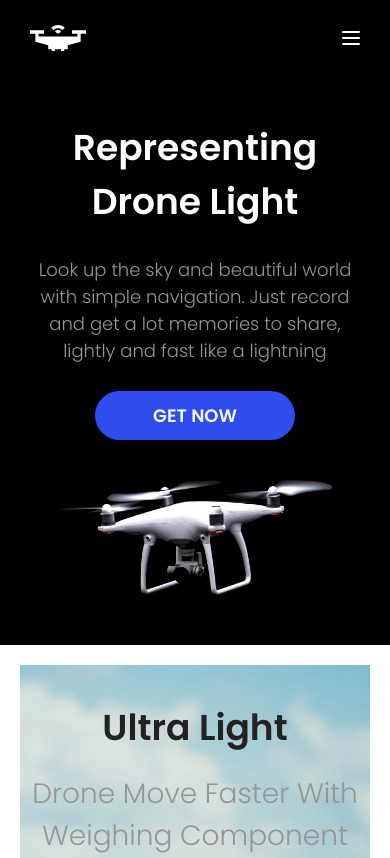
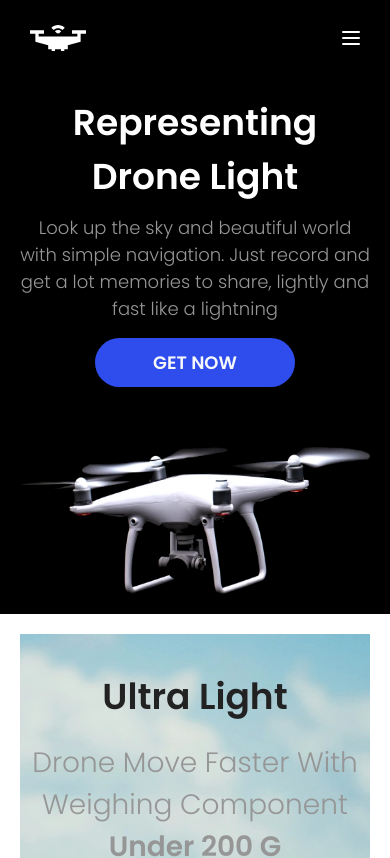
Before and after one commit to prspro/bwa-site, a React (Create React App) app: page / in a window 390 px wide. Shown: the top 858 px of the page. Built offline with nearby package versions, Linux system fonts and the light colour scheme.

Commit message:
components fix

```diff
--- a/src/App.js
+++ b/src/App.js
@@ -8,6 +8,7 @@ import Opinions from "./components/Opinions/Opinions";
 import Footer from "./components/Footer/Footer";
 import Overlay from "./components/_misc/Overlay/Overlay";
 import Review from "./components/Review/Review";
+import Hero from "./components/Hero/Hero";
 
 //? Router
 import { Routes, Route, BrowserRouter } from "react-router-dom";
@@ -42,6 +43,7 @@ function App() {
               path="/"
               element={
                 <React.Fragment>
+                  <Hero />
                   <Advantages />
                   <QuickInfo />
                   <Products />
--- a/src/components/Header/Header.js
+++ b/src/components/Header/Header.js
@@ -1,24 +1,18 @@
 import React from "react";
 import Navigation from "../Navigation/Navigation";
-import Button from "../_misc/Button/Button";
 import Burger from "../_misc/Burger/Burger";
-import Image from "../_misc/Image/Image";
 import "./header.css";
 import classNames from "classnames";
 import useHeader from "./useHeader";
 import LanguageSwitcher from "../_misc/LanguageSwitcher/LanguageSwitcher";
-import parse from "html-react-parser";
 
 export default function Header() {
   const {
-    headerTranslatedData,
-    heroImagePath,
-    heroImageAlt,
     logoPath,
     isMobileMenuShown,
   } = useHeader();
   return (
-    <header className="header pt-x-lrg pb-xxx-lrg">
+    <header className="header pt-x-lrg pb-x-lrg">
       <div className="container">
         <div className="row">
           <div className="header__bar">
@@ -37,18 +31,6 @@ export default function Header() {
             <LanguageSwitcher additionalClass={"on-dt"} />
             <Burger additionalClass={"header__burger"} />
           </div>
-          <div className="header__text-wrap">
-            <h1>{parse(headerTranslatedData.translatablePart.title)}</h1>
-            {parse(headerTranslatedData.translatablePart.shortDescription)}
-            <div className="header__slug-btn-wrap">
-              <Button slug="." buttonClass="btn--blue" />
-            </div>
-          </div>
-          <Image
-            src={heroImagePath}
-            alt={heroImageAlt}
-            pictureClass="header__hero-picture"
-          />
         </div>
       </div>
     </header>
--- a/src/components/Header/header.css
+++ b/src/components/Header/header.css
@@ -4,34 +4,13 @@
 .header__bar {
   display: flex;
   align-items: center;
-  margin: 0 auto 60px;
+  margin: 0 auto;
   max-width: 1140px;
 }
 .header__navigation {
   /* margin: 0 auto; */
   width: 100%;
   margin: 0 100px;
-}
-.header__text-wrap {
-  margin: 0 auto 60px auto;
-  text-align: center;
-  max-width: 670px;
-}
-.header__text-wrap h1 {
-  font-size: var(--section-text-fz-xx-lrg);
-  margin-bottom: 10px;
-  color: var(--section-text-color-alt-light);
-}
-.header__text-wrap p {
-  margin-bottom: 10px;
-  color: var(--section-text-color-alt-default);
-}
-.header__text-wrap > *:last-child {
-  margin-top: 16px;
-  margin-bottom: 0;
-}
-.header__hero-picture {
-  margin: 0 auto;
 }
 .header__logo {
 }
@@ -61,7 +40,7 @@
   .header {
   }
   .header__bar {
-    margin: 0 auto 70px;
+    margin: 0 auto;
     padding: 0 10px;
   }
   .header__text-wrap h1 {
--- /dev/null
+++ b/src/components/Hero/Hero.js
@@ -0,0 +1,34 @@
+import React from "react";
+import Button from "../_misc/Button/Button";
+import Image from "../_misc/Image/Image";
+import parse from "html-react-parser";
+import useHero from "./useHero";
+import "./hero.css";
+
+export default function Hero() {
+  const {
+    headerTranslatedData,
+    heroImagePath,
+    heroImageAlt,
+  } = useHero();
+  return (
+    <div className="hero pt-lrg pb-lrg">
+      <div className="container">
+        <div className="row">
+          <div className="hero__text-wrap">
+            <h1>{parse(headerTranslatedData.translatablePart.title)}</h1>
+            {parse(headerTranslatedData.translatablePart.shortDescription)}
+            <div className="hero__slug-btn-wrap">
+              <Button slug="." buttonClass="btn--blue" />
+            </div>
+          </div>
+          <Image
+            src={heroImagePath}
+            alt={heroImageAlt}
+            pictureClass="hero__hero-picture"
+          />
+        </div>
+      </div>
+    </div>
+  );
+}
--- /dev/null
+++ b/src/components/Hero/hero.css
@@ -0,0 +1,24 @@
+.hero {
+  background-color: var(--section-bg-color-dark);
+}
+.hero__text-wrap {
+  margin: 0 auto 60px auto;
+  text-align: center;
+  max-width: 670px;
+}
+.hero__text-wrap h1 {
+  font-size: var(--section-text-fz-xx-lrg);
+  margin-bottom: 10px;
+  color: var(--section-text-color-alt-light);
+}
+.hero__text-wrap p {
+  margin-bottom: 10px;
+  color: var(--section-text-color-alt-default);
+}
+.hero__text-wrap > *:last-child {
+  margin-top: 16px;
+  margin-bottom: 0;
+}
+.hero__hero-picture {
+  margin: 0 auto;
+}
--- /dev/null
+++ b/src/components/Hero/useHero.js
@@ -0,0 +1,20 @@
+import { data } from "../../data/data";
+import useTranslation from "../../data/translation/useTranslation";
+
+export default function useHero() {
+  const heroImagePath = data.header.heroImagePath;
+  const heroImageAlt = data.header.heroImageAlt;
+
+  const { translatedData } = useTranslation();
+
+  const headerTranslatedData = {
+    ...data.header,
+    translatablePart: translatedData.header.text,
+  };
+
+  return {
+    headerTranslatedData,
+    heroImagePath,
+    heroImageAlt,
+  };
+}
```
Also changed, not shown: 2 other files (tests, documents, lock files or other folders).
